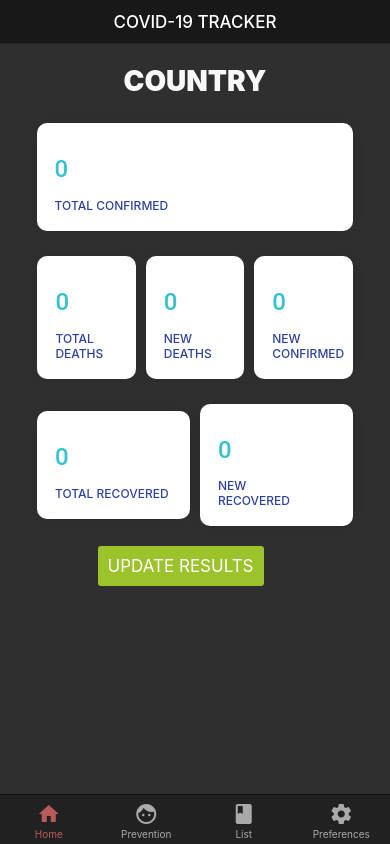
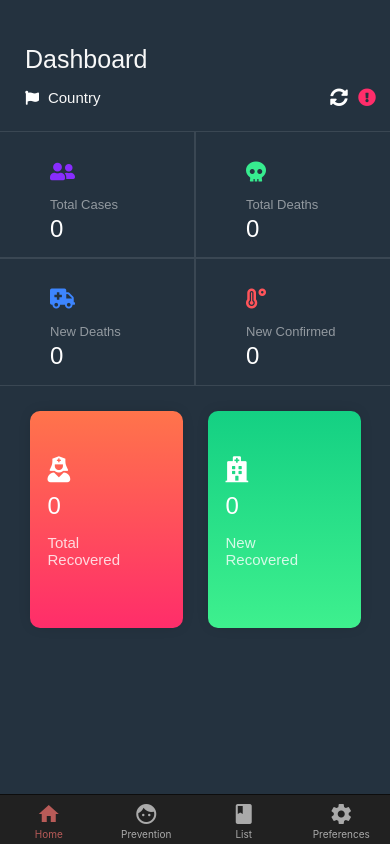
Before and after one commit to caymanko/CovidApp, a website: page template_src/www/index.html in a window 390 px wide. Drawn offline with nearby package versions, Linux system fonts and the light colour scheme; some packages are replaced by stand-ins of ours; no server answers.

Commit message:
Finished the dashboard

```diff
--- a/template_src/www/css/index.css
+++ b/template_src/www/css/index.css
@@ -17,7 +17,7 @@
  * under the License.
  */
 
-* {
+@import url('https://fonts.googleapis.com/css2?family=Poppins:wght@100;200;300;400;500;600;700;800;900&display=swap') * {
     -webkit-tap-highlight-color: rgba(0, 0, 0, 0);
     /* make transparent link selection, adjust last value opacity 0 to 1.0 */
 }
@@ -31,18 +31,16 @@ body {
     /* prevent copy paste, to allow, change 'none' to 'text' */
     background-color: #e4e4e4;
     background-image: linear-gradient(top, #a7a7a7 0%, #e4e4e4 51%);
-  font-family: system-ui, -apple-system, -apple-system-font, "Segoe UI",
-    "Roboto", sans-serif;
+    font-family: system-ui, -apple-system, -apple-system-font, "Segoe UI", "Roboto", sans-serif;
     font-size: 12px;
     height: 100vh;
-
     padding: 0px;
     /* Padding to avoid the "unsafe" areas behind notches in the screen */
-  padding: env(safe-area-inset-top, 0px) env(safe-area-inset-right, 0px)
-    env(safe-area-inset-bottom, 0px) env(safe-area-inset-right, 0px);
+    padding: env(safe-area-inset-top, 0px) env(safe-area-inset-right, 0px) env(safe-area-inset-bottom, 0px) env(safe-area-inset-right, 0px);
     text-transform: uppercase;
     width: 100%;
 }
+
 
 /* Portrait layout (default) */
 
@@ -64,6 +62,7 @@ body {
     /* offset vertical: half of image height and text area height */
     /* offset horizontal: half of text area width */
 }
+
 
 /* Landscape layout (with min-width) */
 
@@ -87,12 +86,14 @@ h1 {
     text-align: center;
 }
 
+
 /* SPLASH SCREEN */
 
 #splash {
     background: url(../img/masks.jpg) no-repeat center top;
     color: #fff;
 }
+
 
 /* BUTTONS */
 
@@ -109,6 +110,8 @@ ons-button.button {
     font-weight: 500;
     text-transform: uppercase;
 }
+
+
 /* PREVENTION */
 
 .prevention-card {
@@ -174,20 +177,8 @@ body {
 }
 
 .todomain {
-  background-color: white;
-  border-radius: 10px;
-  box-shadow: 0 0 16px -6px rgba(0, 0, 0, 0.3);
-  display: flex;
-  flex-direction: column;
-  flex: 0 1 72%;
-  overflow: hidden;
-  padding: 1.5em;
-  margin: 25px 5px 0;
-  width: 500px;
-}
-
-.todosec {
-  background-color: white;
+    background: rgb(255, 116, 75);
+    background: linear-gradient(180deg, rgba(255, 116, 75, 1) 0%, rgba(255, 45, 106, 1) 100%);
     border-radius: 10px;
     box-shadow: 0 0 16px -6px rgba(0, 0, 0, 0.3);
     display: flex;
@@ -195,8 +186,58 @@ body {
     flex: 0 1 30%;
     overflow: hidden;
     padding: 1.5em;
-  margin: 25px 5px 0;
+    /* margin: 25px 5px 25px; */
+    padding-top: 45px;
+    padding-bottom: 45px;
+    margin-left: 25px;
+}
+
+.todomain2 {
+    background: rgb(20, 208, 131);
+    background: linear-gradient(180deg, rgba(20, 208, 131, 1) 0%, rgba(62, 240, 142, 1) 100%);
+    border-radius: 10px;
+    box-shadow: 0 0 16px -6px rgba(0, 0, 0, 0.3);
+    display: flex;
+    flex-direction: column;
+    flex: 0 1 30%;
+    overflow: hidden;
+    padding: 1.5em;
+    /* margin: 25px 5px 25px; */
+    margin: 25px;
+    padding-top: 45px;
+    padding-bottom: 45px;
+}
+
+.todosec {
+    background-color: transparent;
+    border-radius: 0px;
+    border: 1px solid rgba(255, 255, 255, 0.1);
+    border-right: none;
+    display: flex;
+    flex-direction: column;
+    flex: 10 1 30%;
+    overflow: hidden;
+    /* margin: 25px 5px 0; */
     width: 500px;
+    padding-left: 50px;
+    overflow: hidden;
+    padding-top: 30px;
+}
+
+.todosec1 {
+    background-color: transparent;
+    border-radius: 0px;
+    border: 1px solid rgba(255, 255, 255, 0.1);
+    border-left: none;
+    display: flex;
+    flex-direction: column;
+    flex: 10 1 30%;
+    overflow: hidden;
+    /* margin: 25px 5px 0; */
+    width: 500px;
+    padding-left: 50px;
+    overflow: hidden;
+    padding-top: 30px;
 }
 
 .todo::after {
@@ -244,7 +285,15 @@ body {
 }
 
 .todo--finished .todo__amount {
-  color: #37c2ce;
+    color: #fff;
+    margin-top: -10px;
+    font-family: 'Poppins', sans-serif;
+}
+
+.todo--finished .todo__amountc {
+    color: #fff;
+    margin-top: 10px;
+    font-family: 'Poppins', sans-serif;
 }
 
 .todo__container {
@@ -266,18 +315,31 @@ body {
 }
 
 .todomain__amount {
-  margin: 15px 0;
+    margin: 0;
     font-size: 2em;
     font-weight: 400;
 }
 
 .todo__link {
-  color: #2f429e;
+    color: rgba(255, 255, 255, 0.5);
+    font-size: 13px;
+    font-weight: 300;
+    font-family: 'Poppins', sans-serif;
     cursor: pointer;
-  font-size: 1em;
-  font-weight: 500;
-  margin: 0;
+    margin-top: 15px;
     width: fit-content;
+    text-transform: initial;
+}
+
+.todo__linkc {
+    color: rgba(255, 255, 255, .8);
+    font-size: 15px;
+    font-weight: 400;
+    font-family: 'Poppins', sans-serif;
+    cursor: pointer;
+    margin-top: 0px;
+    width: fit-content;
+    text-transform: initial;
 }
 
 .todomain__link {
@@ -291,11 +353,27 @@ body {
 
 #msgSpace {
     color: #f8f8f8;
-  text-align: center;
+    /* margin-top: 20px; */
+    font-size: 15px;
+    font-weight: 300;
+    font-family: 'Poppins', sans-serif;
+    padding: 0px 0 15px 0px;
+    text-transform: initial;
+    display: inline-block;
+    margin-left: 5px;
+    margin-top: 15px;
+}
+
+#titletext {
+    color: #f8f8f8;
     margin-top: 20px;
-  font-size: 28px;
-  font-weight: 900;
+    font-size: 25px;
+    font-weight: 300;
+    font-family: 'Poppins', sans-serif;
+    padding: 25px 0 0px 25px;
+    text-transform: initial;
 }
+
 =======
 /* MODAL */
 
@@ -306,7 +384,6 @@ body {
     left: 50%;
     padding: 20px;
     margin: 20px;
-
     border-radius: 5px;
     text-align: left;
     font-size: 14px;
@@ -321,6 +398,34 @@ body {
     font-weight: 700;
 }
 
-.modal > p {
+.modal>p {
     font-size: 16px;
 }
+
+.country-top {
+    display: inline-block;
+    font-size: 14px;
+    margin-left: 25px;
+    margin-bottom: 10px;
+    width: 90%;
+}
+
+.refresh-btn {
+    height: 46px;
+    width: 46px;
+    /* border: 1px solid #fff; */
+    color: #333;
+    display: -webkit-box;
+    display: -ms-flexbox;
+    display: flex;
+    -webkit-box-pack: center;
+    -ms-flex-pack: center;
+    justify-content: center;
+    -webkit-box-align: center;
+    -ms-flex-align: center;
+    align-items: center;
+    text-decoration: none;
+    border-radius: 50%;
+    float: right;
+    font-size: 18px;
+}
--- a/template_src/www/index.html
+++ b/template_src/www/index.html
@@ -13,6 +13,8 @@
 
     <link rel="stylesheet" href="./lib/onsenui/css/onsenui.css">
     <link rel="stylesheet" href="./lib/onsenui/css/onsen-css-components.min.css">
+
+
     <script src="./lib/onsenui/js/onsenui.min.js"></script>
 
     <script src="https://ajax.googleapis.com/ajax/libs/jquery/3.5.1/jquery.min.js"></script>
@@ -22,15 +24,7 @@
 
 <body>
 
-    <ons-page id="main-page">
-        <ons-toolbar>
-            <div class="center">COVID-19 Tracker</div>
-            <div class="right">
-                <!-- <ons-toolbar-button id="home-button">
-                    <ons-icon icon="md-home"></ons-icon>
-                </ons-toolbar-button> -->
-            </div>
-        </ons-toolbar>
+
 
     <ons-tabbar swipeable position="bottom">
         <ons-tab page="first-template" label="Home" icon="md-home" active>
@@ -47,7 +41,24 @@
         <ons-page id="first-page">
                 <div class="content content-container">
 
-                    <div span id="msgSpace">COUNTRY</div>
+                    <div span id="titletext">Dashboard</div>
+
+                        <div class="country-top">
+                            <i class="fas fa-flag" style="color:#fff;"></i>
+                            <div span id="msgSpace">Country</div>
+                            <a href="#" class="refresh-btn"onclick="checkPref()">
+                                <i class="fas fa-sync-alt"  style="color:#fff; padding-right: 10px;"></i>
+
+                                <i class="fas fa-exclamation-circle" style="color:#FF2D6A;" ></i>
+
+                            </a>
+
+
+                        </div>
+                        <!-- <div class="btn-space" style="margin-top:25px; display: flex;  margin: auto;
+                        width: 50%; margin-top: 20px;">
+                            <ons-button class="btn-link" onclick="checkPref()">Update Results</ons-button>
+                        </div> -->
 
                     <div class="container">
 
@@ -58,34 +69,43 @@
 
 
 
-                            <div class="todomain todo--finished">
+                            <div class="todosec1 todo--finished">
+                                <i class="fas fa-user-friends" style="color:#892DFE; font-size: 20px;"></i>
+                                <p class="todo__link">Total Cases</p>
+                                <h2 class="todo__amount content" id="home-totalConfirmed">0</h2>
 
-                                <h2 class="todo__amount content" id="home-totalConfirmed">0</h2>
-                                <p class="todo__link">Total Confirmed</p>
-                            </div>
-
-                            <div class="todo todo--finished">
-                                <h2 class="todo__amount" id="home-totalDeaths">0</h2>
-                                <p class="todo__link">Total Deaths</p>
-                            </div>
-
-                            <div class="todo todo--finished">
-                                <h2 class="todo__amount" id="home-newDeaths">0</h2>
-                                <p class="todo__link">New Deaths</p>
-                            </div>
-
-                            <div class="todo todo--finished">
-                                <h2 class="todo__amount" id="home-newConfirmed">0</h2>
-                                <p class="todo__link">New Confirmed</p>
                             </div>
 
                             <div class="todosec todo--finished">
-                                <h2 class="todo__amount"id="home-totalRecovered" >0</h2>
-                                <p class="todo__link">Total Recovered</p>
+                                <i class="fas fa-skull" style="color:#37EC8F; font-size: 20px;"></i>
+                                <p class="todo__link">Total Deaths</p>
+                                <h2 class="todo__amount" id="home-totalDeaths">0</h2>
+
                             </div>
+
+                            <div class="todosec1 todo--finished">
+                                <i class="fas fa-ambulance" style="color:#3D85FE; font-size: 20px;"></i>
+                                <p class="todo__link">New Deaths</p>
+                                <h2 class="todo__amount" id="home-newDeaths">0</h2>
+
+                            </div>
+
                             <div class="todosec todo--finished">
-                                <h2 class="todo__amount"id="home-newRecovered" >0</h2>
-                                <p class="todo__link">New <br>Recovered</p>
+                                <i class="fas fa-temperature-high" style="color:#FF545A; font-size: 20px;"></i>
+                                <p class="todo__link">New Confirmed</p>
+                                <h2 class="todo__amount" id="home-newConfirmed">0</h2>
+
+                            </div>
+
+                            <div class="todomain todo--finished">
+                                <i class="fas fa-user-nurse" style="color:#FFf; font-size: 26px;"></i>
+                                <h2 class="todo__amountc"id="home-totalRecovered" >0</h2>
+                                <p class="todo__linkc"> Total <br>Recovered</p>
+                            </div>
+                            <div class="todomain2 todo--finished">
+                                <i class="fas fa-hospital" style="color:#FFf; font-size: 26px;"></i>
+                                <h2 class="todo__amountc"id="home-newRecovered" >0</h2>
+                                <p class="todo__linkc"> New <br>Recovered</p>
                             </div>
                             <!-- <div class="todomain todo--finished">
                                 <h2 class="todo__amount"id="home-date" >0</h2>
@@ -97,10 +117,7 @@
 
 
                     </div>
-                    <div class="btn-space" style="margin-top:25px; display: flex;  margin: auto;
-                    width: 50%; margin-top: 20px;">
-                        <ons-button class="btn-link" onclick="checkPref()">Update Results</ons-button>
-                    </div>
+
 
 
                     <!-- <div class="center desc-card" style="padding-left: 10%;">
```
Also changed, not shown: template_src/www/js/index.js (indentation only), template_src/www/lib/onsenui/css/onsenui.css. Lines whose indentation alone changed are shown as unchanged.
